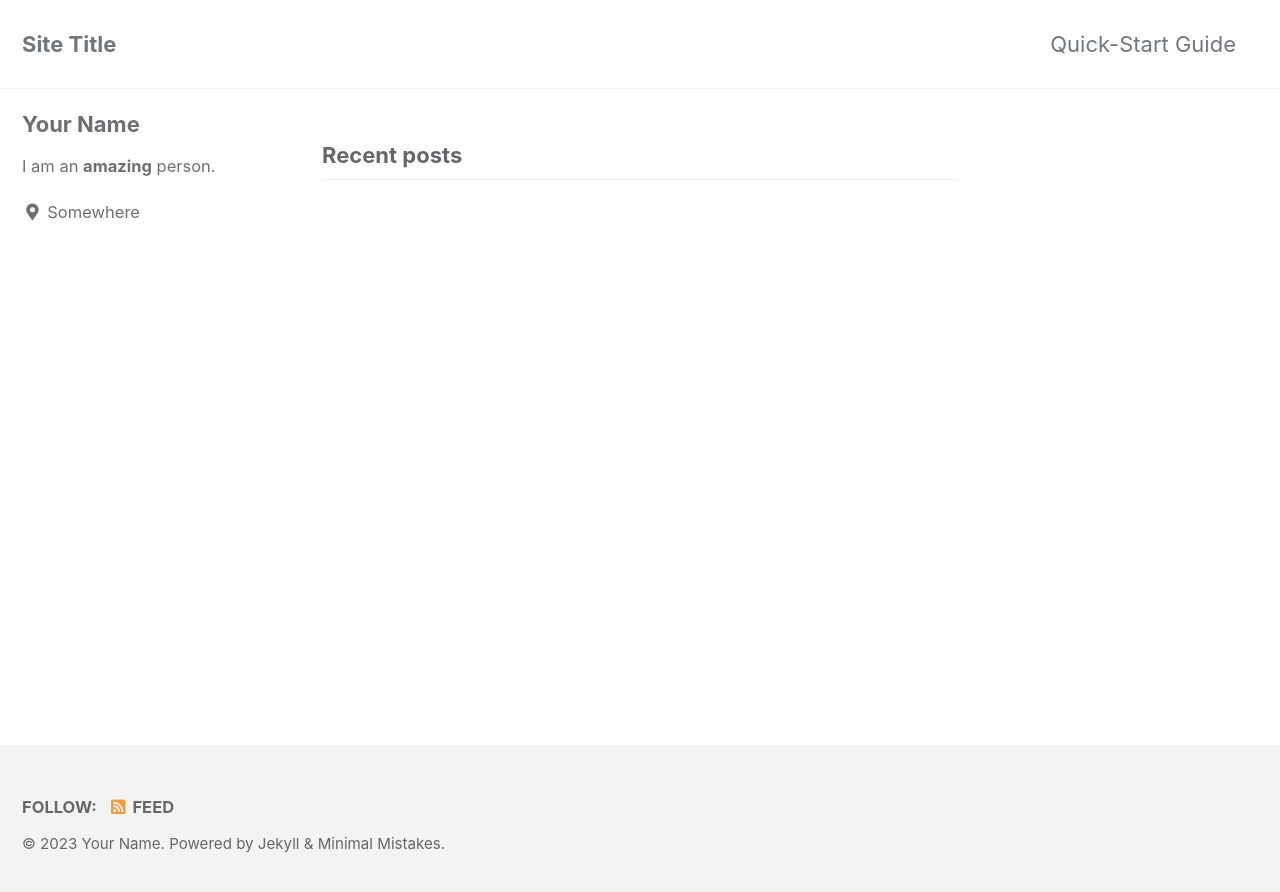
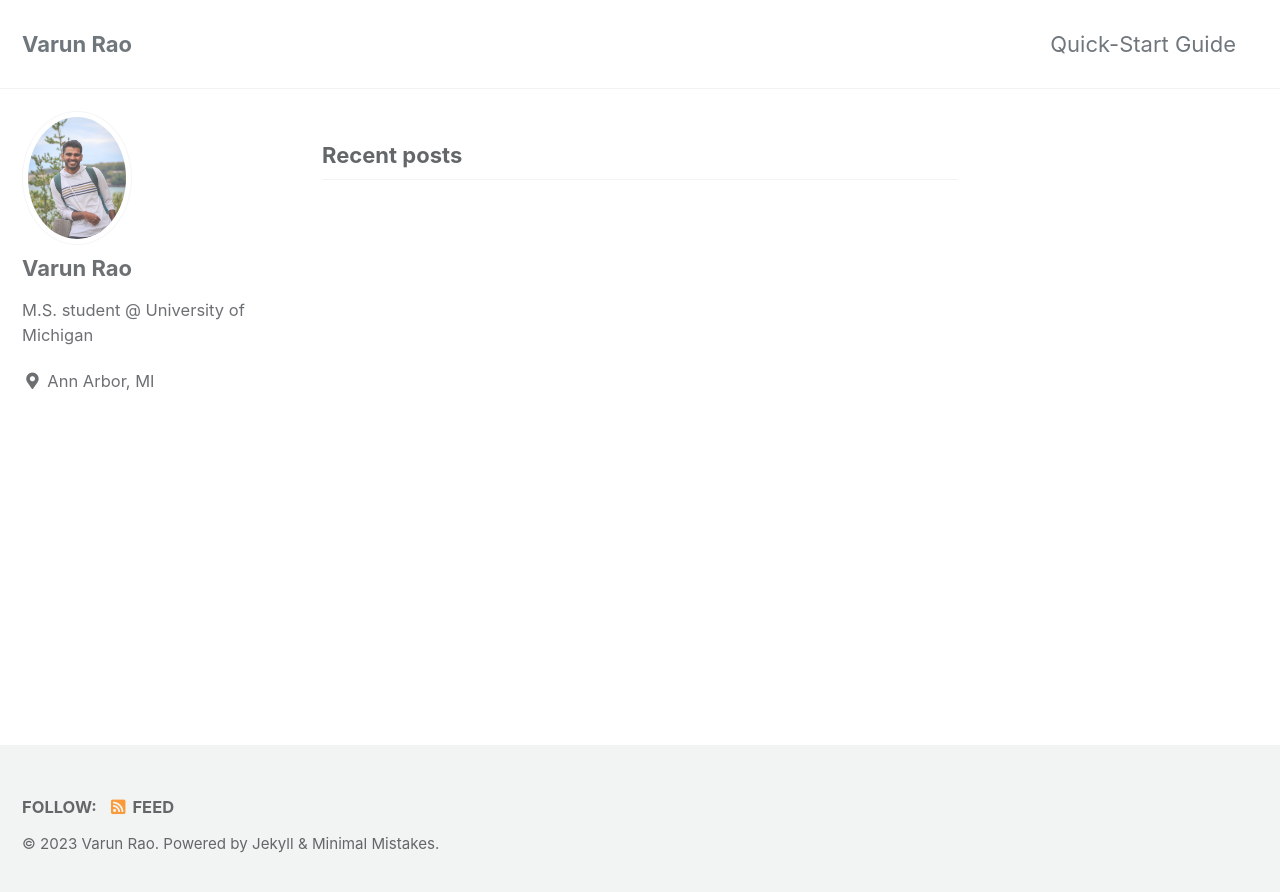
Before and after one commit to varun-v-rao/varun-v-rao.github.io, a Jekyll site: the page built from index.html, in a window 1280 px wide. Shown: the top 892 px of the page. Built offline with Jekyll 4.4.1, drawn with Linux system fonts in a browser that asks for light colours; cached includes are drawn as plain includes; the list of posts is cut into pages by our own code.

Commit message:
Update config.yml

```diff
--- a/_config.yml
+++ b/_config.yml
@@ -16,10 +16,10 @@ minimal_mistakes_skin    : "default" # "air", "aqua", "contrast", "dark", "dirt"
 
 # Site Settings
 locale                   : "en-US"
-title                    : "Site Title"
+title                    : "Varun Rao"
 title_separator          : "-"
 subtitle                 : # site tagline that appears below site title in masthead
-name                     : "Your Name"
+name                     : "Varun Rao"
 description              : "An amazing website."
 url                      : # the base hostname & protocol for your site e.g. "https://mmistakes.github.io"
 baseurl                  : # the subpath of your site, e.g. "/blog"
@@ -104,10 +104,10 @@ analytics:
 
 # Site Author
 author:
-  name             : "Your Name"
-  avatar           : # path of avatar image, e.g. "/assets/images/bio-photo.jpg"
-  bio              : "I am an **amazing** person."
-  location         : "Somewhere"
+  name             : "Varun Rao"
+  avatar           : "assets/images/bio-photo-varun.jpg" # path of avatar image, e.g. "/assets/images/bio-photo.jpg"
+  bio              : "M.S. student @ University of Michigan"
+  location         : "Ann Arbor, MI"
   email            :
   links:
     - label: "Email"
```
Also changed, not shown: assets/images/bio-photo-varun.JPG (added).
